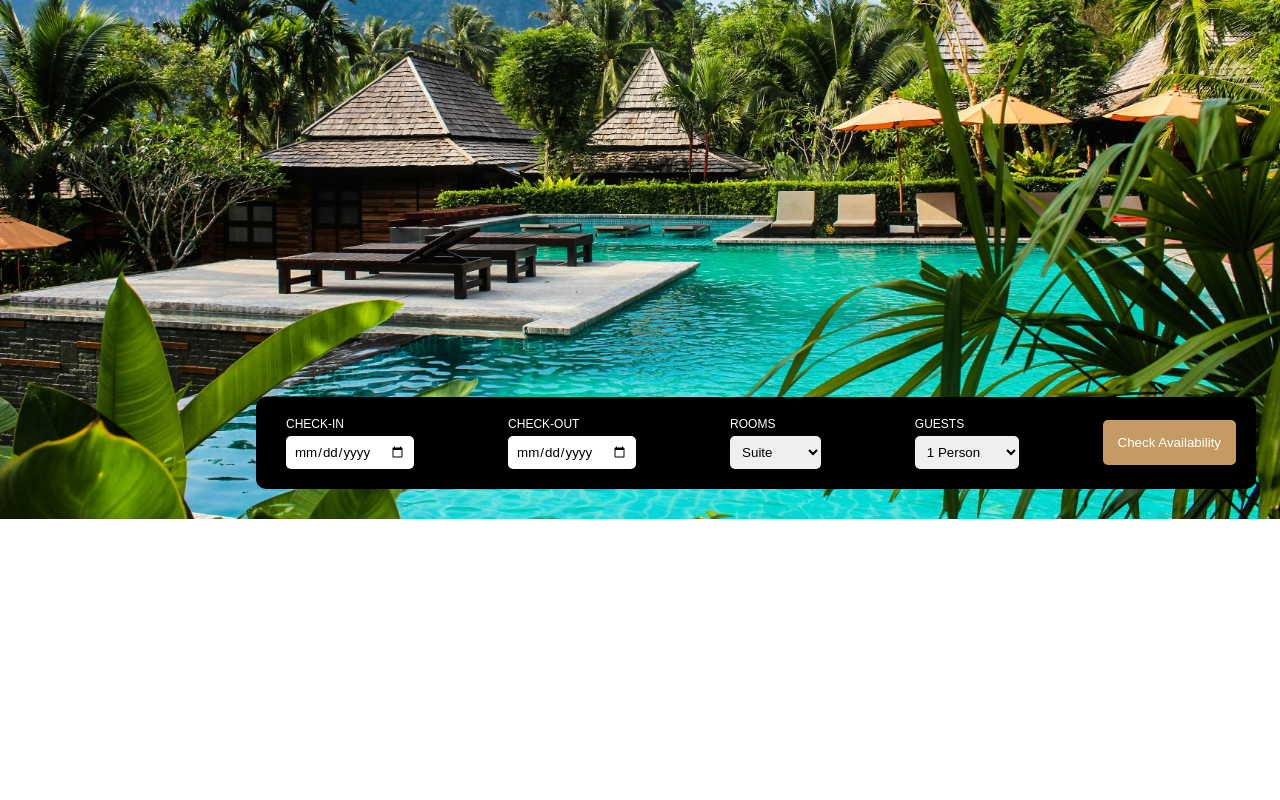
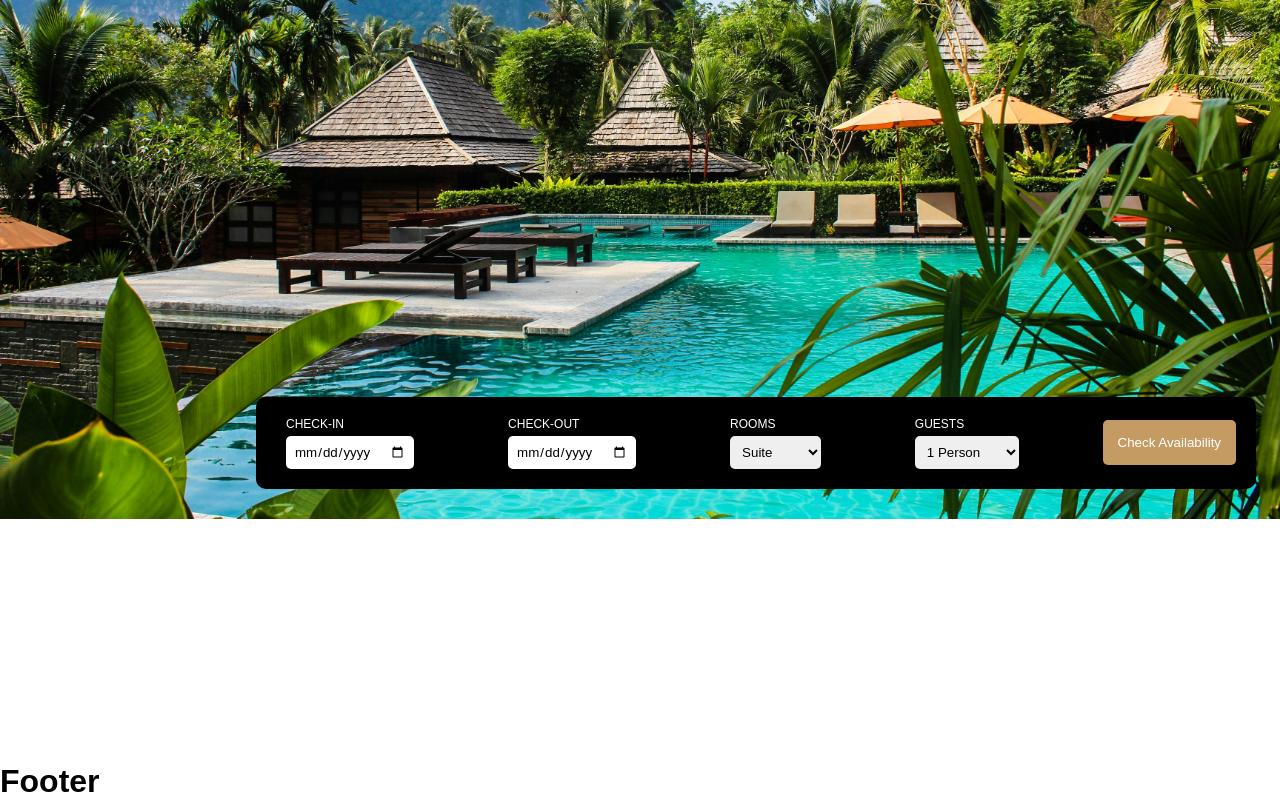
Before and after one commit to WathodkarSneha384/hotelBooking, a React (Create React App) app: page / in a window 1280 px wide. Shown: the part 281-1081 px from the top of the page. Before the commit the page ends 1044 px from the top, so only its background shows below. Built offline with nearby package versions, Linux system fonts and the light colour scheme.

Commit message:
Added Footer

```diff
--- a/src/components/HeroComponent.jsx/Pages/HomePages.jsx
+++ b/src/components/HeroComponent.jsx/Pages/HomePages.jsx
@@ -2,6 +2,7 @@ import React from 'react'
 import Home from '../../Home'
 import BookingForm from '../BookingForm'
 import HeroComponent from '../HeroComponent'
+import Footer from '../../Footer'
 
 function HomePages() {
   return (
@@ -9,6 +10,7 @@ function HomePages() {
     <Home/>
    <HeroComponent/>
    <BookingForm/>
+   <Footer/>
    </div>
   )
 }
```
